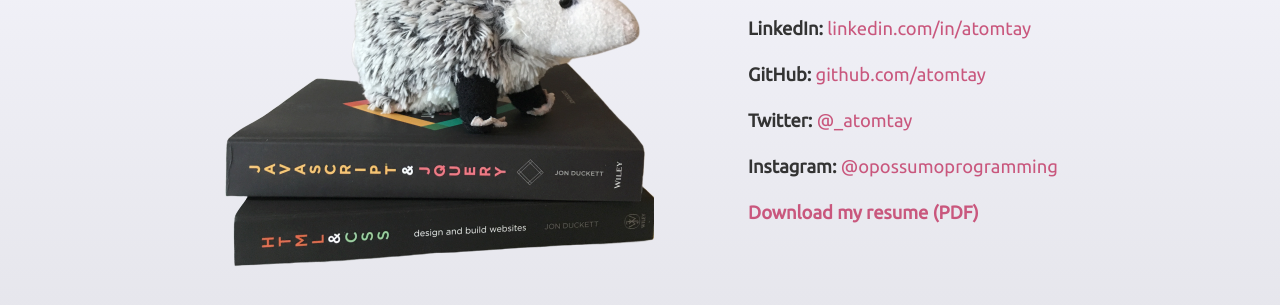
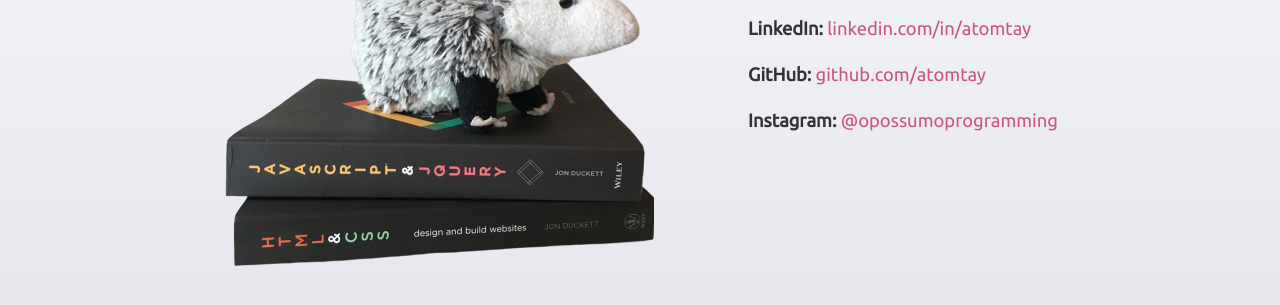
Before and after one commit to atomtay/gatsby-portfolio, a Gatsby site: page /contact in a window 1280 px wide. Shown: the part 261-566 px from the top of the page. Built offline with nearby package versions, Linux system fonts and the light colour scheme; Gatsby itself is replaced by a stand-in of ours.

Commit message:
Update contact page

```diff
--- a/src/pages/contact.js
+++ b/src/pages/contact.js
@@ -19,16 +19,7 @@
           <strong>GitHub: </strong><a href="https://github.com/atomtay">github.com/atomtay</a>
         </p>
         <p>
-          <strong>Twitter: </strong><a href="https://twitter.com/_atomtay">@_atomtay</a>
-        </p>
-        <p>
           <strong>Instagram: </strong><a href="https://www.instagram.com/opossumoprogramming/">@opossumoprogramming</a>
-        </p>
-
-        <p><strong>
-          <a href="https://github.com/atomtay/gatsby-portfolio/raw/master/resume.pdf" rel="noopener">
-            Download my resume (PDF)
-          </a></strong>
         </p>
       </section>
     </main>
```
Also changed, not shown: 1 other file.
